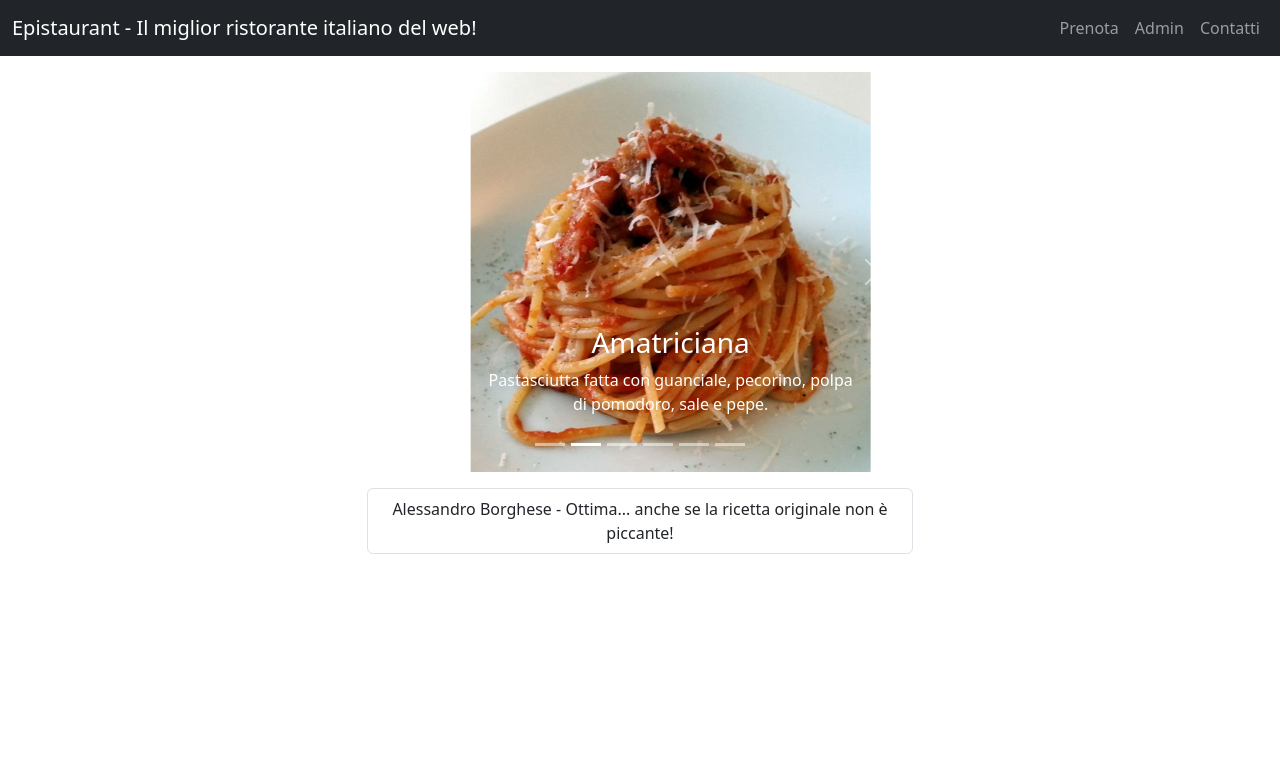
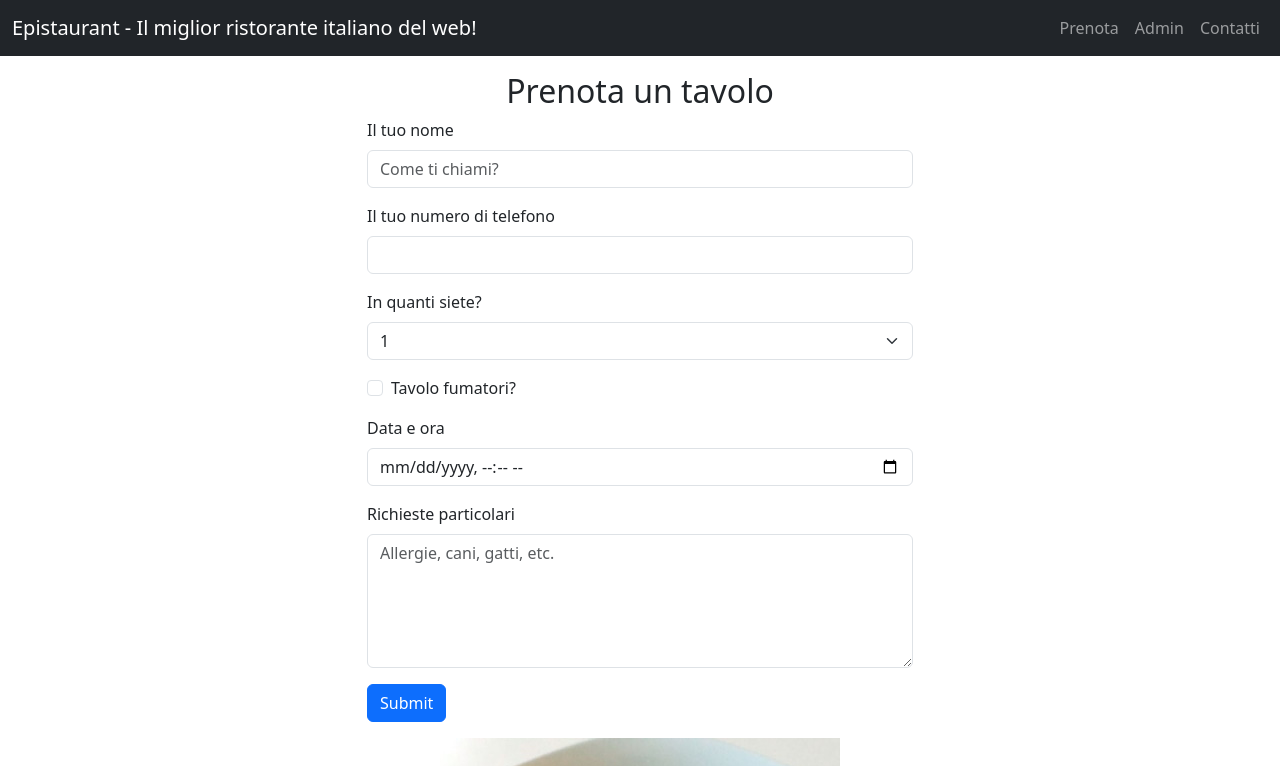
Before and after one commit to irvelervel/fs0723-epistaurant, a React (Create React App) app: page / in a window 1280 px wide. Shown: the top 766 px of the page. Built offline with nearby package versions, Linux system fonts and the light colour scheme.

Commit message:
Adds form structure

```diff
--- a/src/App.js
+++ b/src/App.js
@@ -3,6 +3,7 @@ import './App.css'
 import 'bootstrap/dist/css/bootstrap.min.css'
 import CustomNavbar from './components/CustomNavbar'
 import HomepageCarousel from './components/HomepageCarousel'
+import BookingForm from './components/BookingForm'
 
 // questo è un import più selettivo, che nella fase di finalizzazione del progetto
 // risulterà in una cartella meno pesante (peserà meno MB)
@@ -18,6 +19,7 @@ function App() {
         <CustomNavbar subtitle="Il miglior ristorante italiano del web!" />
       </header>
       <main>
+        <BookingForm />
         <HomepageCarousel />
       </main>
     </>
--- /dev/null
+++ b/src/components/BookingForm.jsx
@@ -0,0 +1,93 @@
+// il mio backender mi ha detto come dev'essere strutturata una "prenotazione"
+
+// "name" --> string, required
+// "phone" --> string/number, required
+// "numberOfPeople" --> string/number, required
+// "smoking" --> boolean, required
+// "dateTime" --> string in ISO format, required
+// "specialRequest" --> string
+
+import { Component } from 'react'
+import Form from 'react-bootstrap/Form'
+import Button from 'react-bootstrap/Button'
+import Container from 'react-bootstrap/Container'
+import Row from 'react-bootstrap/Row'
+import Col from 'react-bootstrap/Col'
+
+class BookingForm extends Component {
+  state = {
+    // come sempre qui dichiaro lo STATO INIZIALE del componente
+    // ogni volta che creerete un form in React, dovrete salvarne i valori dentro lo state del componente
+    reservation: {
+      name: '',
+      phone: '',
+      numberOfPeople: '1',
+      smoking: false,
+      dateTime: '',
+      specialRequest: '',
+    },
+  }
+
+  render() {
+    return (
+      <Container className="my-3">
+        <Row className="justify-content-center">
+          <Col xs={12} md={8} lg={6}>
+            <h2 className="text-center">Prenota un tavolo</h2>
+            <Form>
+              <Form.Group className="mb-3">
+                <Form.Label>Il tuo nome</Form.Label>
+                <Form.Control
+                  type="text"
+                  placeholder="Come ti chiami?"
+                  required
+                />
+              </Form.Group>
+
+              <Form.Group className="mb-3">
+                <Form.Label>Il tuo numero di telefono</Form.Label>
+                <Form.Control type="tel" required />
+              </Form.Group>
+
+              <Form.Group className="mb-3">
+                <Form.Label>In quanti siete?</Form.Label>
+                <Form.Select aria-label="numero-persone" required>
+                  <option>1</option>
+                  <option>2</option>
+                  <option>3</option>
+                  <option>4</option>
+                  <option>5</option>
+                  <option>6</option>
+                  <option>7</option>
+                  <option>8</option>
+                </Form.Select>
+              </Form.Group>
+
+              <Form.Group className="mb-3">
+                <Form.Check type="checkbox" label="Tavolo fumatori?" />
+              </Form.Group>
+
+              <Form.Group className="mb-3">
+                <Form.Label>Data e ora</Form.Label>
+                <Form.Control type="datetime-local" required />
+              </Form.Group>
+
+              <Form.Group className="mb-3">
+                <Form.Label>Richieste particolari</Form.Label>
+                <Form.Control
+                  as="textarea"
+                  rows={5}
+                  placeholder="Allergie, cani, gatti, etc."
+                />
+              </Form.Group>
+
+              <Button variant="primary">Submit</Button>
+            </Form>
+          </Col>
+        </Row>
+      </Container>
+    )
+  }
+}
+
+export default BookingForm
```
